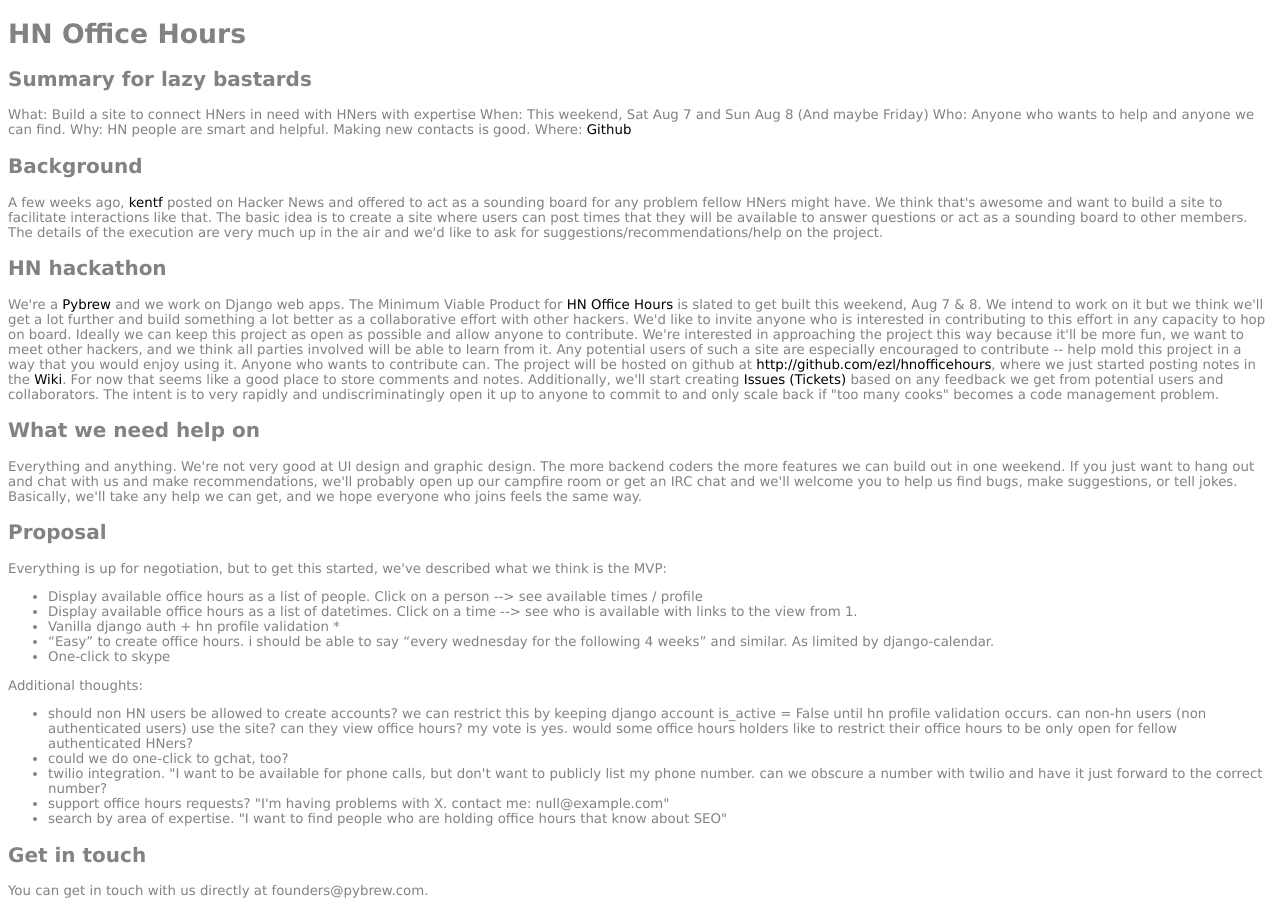
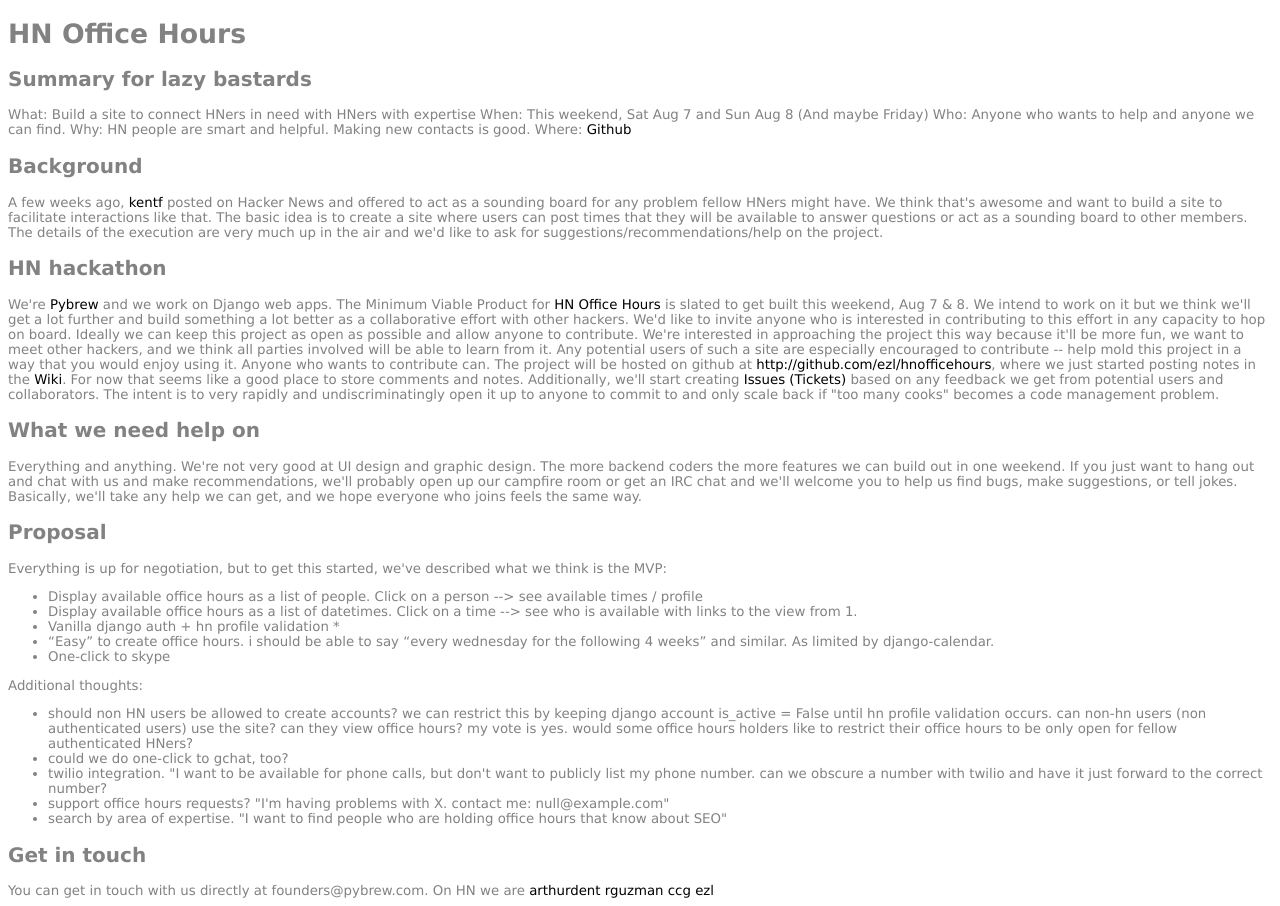
Before and after one commit to ezl/hnofficehours, a Django app: template templates/homepage.html in a window 1280 px wide. Run offline with Django 3.2, Linux system fonts and the light colour scheme; the template is opened without the code that fills it, so the values that code supplies are empty.

Commit message:
add our HN usernames

```diff
--- a/templates/homepage.html
+++ b/templates/homepage.html
@@ -29,7 +29,7 @@
     ask for suggestions/recommendations/help on the project.
 
   <h2>HN hackathon</h2>
-    We're a <a href="http://pybrew.com">Pybrew</a> and we work on Django web apps.
+    We're <a href="http://pybrew.com">Pybrew</a> and we work on Django web apps.
     The Minimum Viable Product for <a href="http://hnoficehours.com">HN Office Hours</a>
     is slated to get built this weekend, Aug 7 & 8.  We intend to work on it but
     we think we'll get a lot further and build something a lot better as a collaborative
@@ -97,5 +97,10 @@
 
   <h2>Get in touch</h2>
     You can get in touch with us directly at founders@pybrew.com.
+    On HN we are
+<a href="http://news.ycombinator.com/user?id=arthurdent">arthurdent</a>
+<a href="http://news.ycombinator.com/user?id=rguzman">rguzman</a>
+<a href="http://news.ycombinator.com/user?id=ccg">ccg</a>
+<a href="http://news.ycombinator.com/user?id=ezl">ezl</a>
 </body>
 </html>
```
